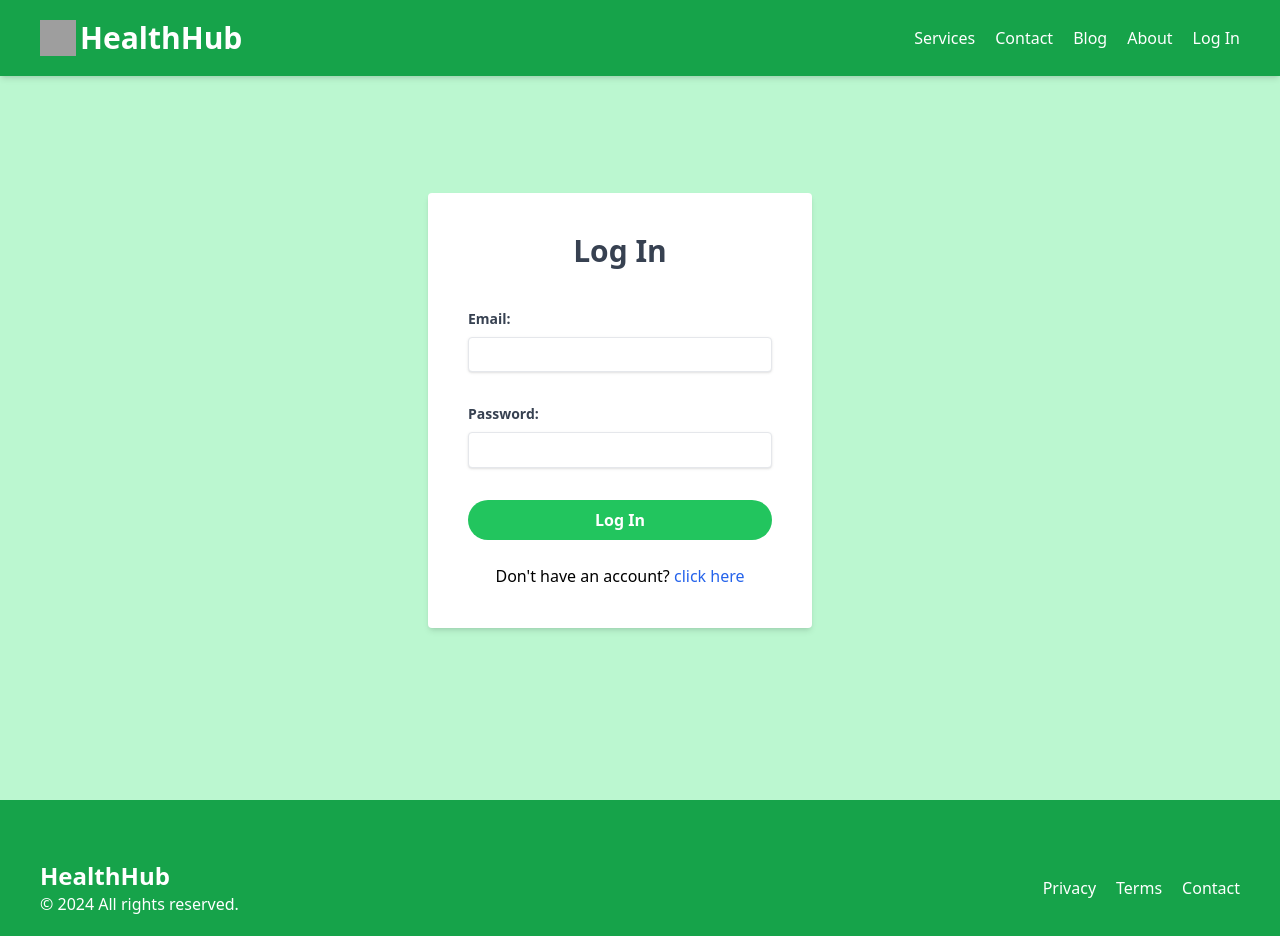
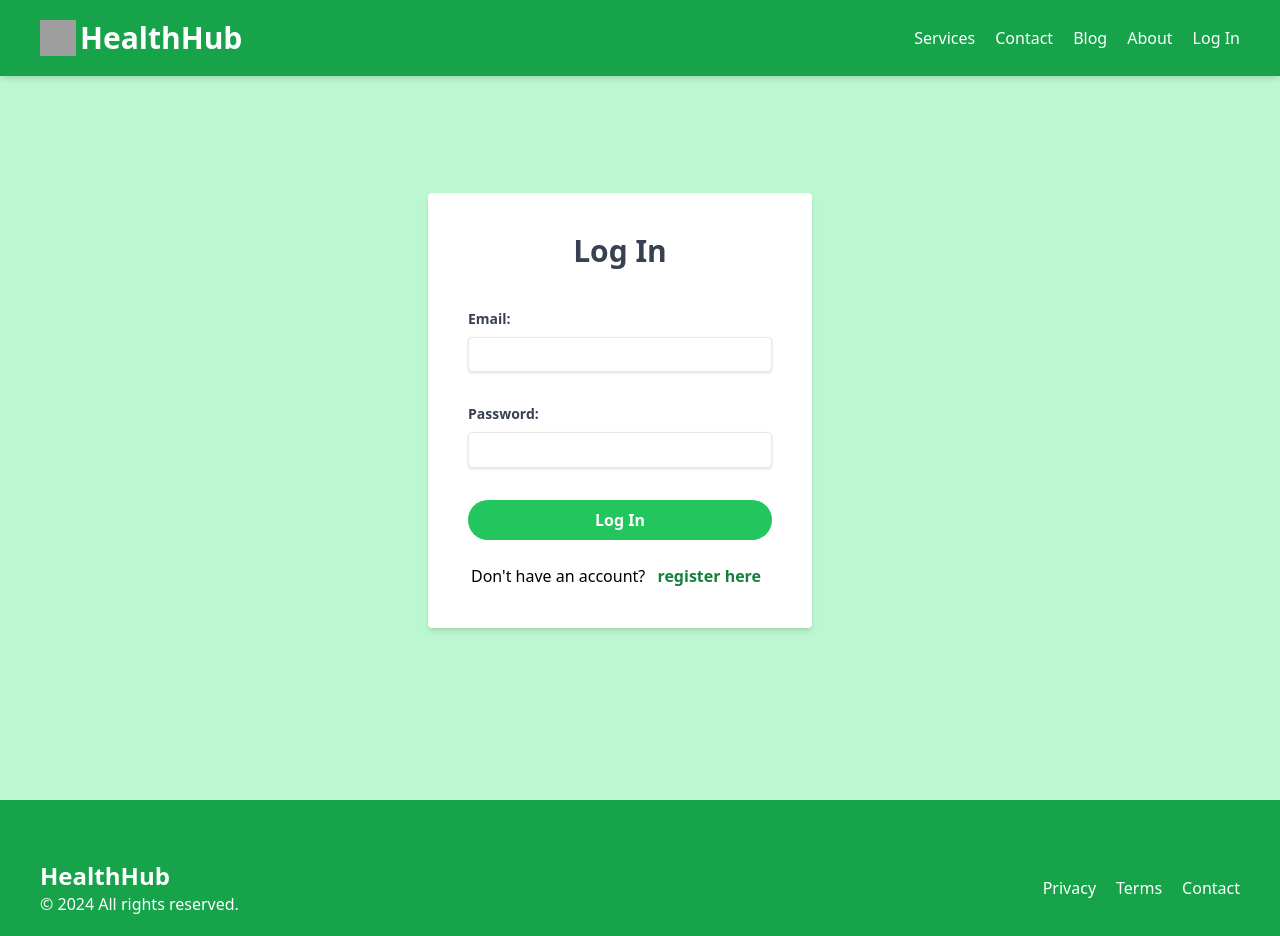
Before and after one commit to ponnanna123/dbms-hospital, a React (Vite) app in the folder frontend/: page /sign-in in a window 1280 px wide. Built offline with nearby package versions, Linux system fonts and the light colour scheme; no server answers; grey boxes are pictures that could not be loaded.

Commit message:
Review: fix signin logic

```diff
--- a/frontend/src/pages/SignIn.jsx
+++ b/frontend/src/pages/SignIn.jsx
@@ -15,12 +15,19 @@ const SignIn = () => {
   });
   const { currentUser, loading, error } = useSelector((state) => state.user);
 
-  // useEffect(() => {
-  //   if (currentUser.type)
-  // })
-
   const navigate = useNavigate();
   const dispatch = useDispatch();
+
+  useEffect(() => {
+    console.log(currentUser);
+    if (!loading) {
+      if (currentUser && currentUser.type === "P") {
+        navigate("/dashboard/patient");
+      } else if (currentUser && currentUser.type === "D") {
+        navigate("/dashboard/doctor");
+      }
+    }
+  }, [currentUser, loading]);
 
   const handleChange = (e) => {
     setAccount({
@@ -37,17 +44,13 @@ const SignIn = () => {
     try {
       dispatch(signInStart());
       const response = await axios.post("/api/auth/sign-in", account);
-      console.log(response.data.type);
       if (response.data.type === "P") {
         dispatch(signInSuccess(response));
-        navigate("/dashboard/patient");
       } else if (response.data.type === "D") {
         dispatch(signInSuccess(response));
-        navigate("/dashboard/doctor");
       } else {
         dispatch(signInFailure("Invalid account type"));
       }
-      console.log(currentUser);
     } catch (error) {
       dispatch(signInFailure(error.message));
     }
@@ -102,8 +105,8 @@ const SignIn = () => {
           <div className="flex justify-center">
             <p>
               Don't have an account?{" "}
-              <span className="text-blue-600">
-                <Link to={"/sign-up"}>click here</Link>
+              <span className="text-green-700 font-semibold rounded-full px-2 py-0.5 hover:bg-green-600 hover:text-white">
+                <Link to={"/sign-up"}>register here</Link>
               </span>
             </p>
           </div>
```
